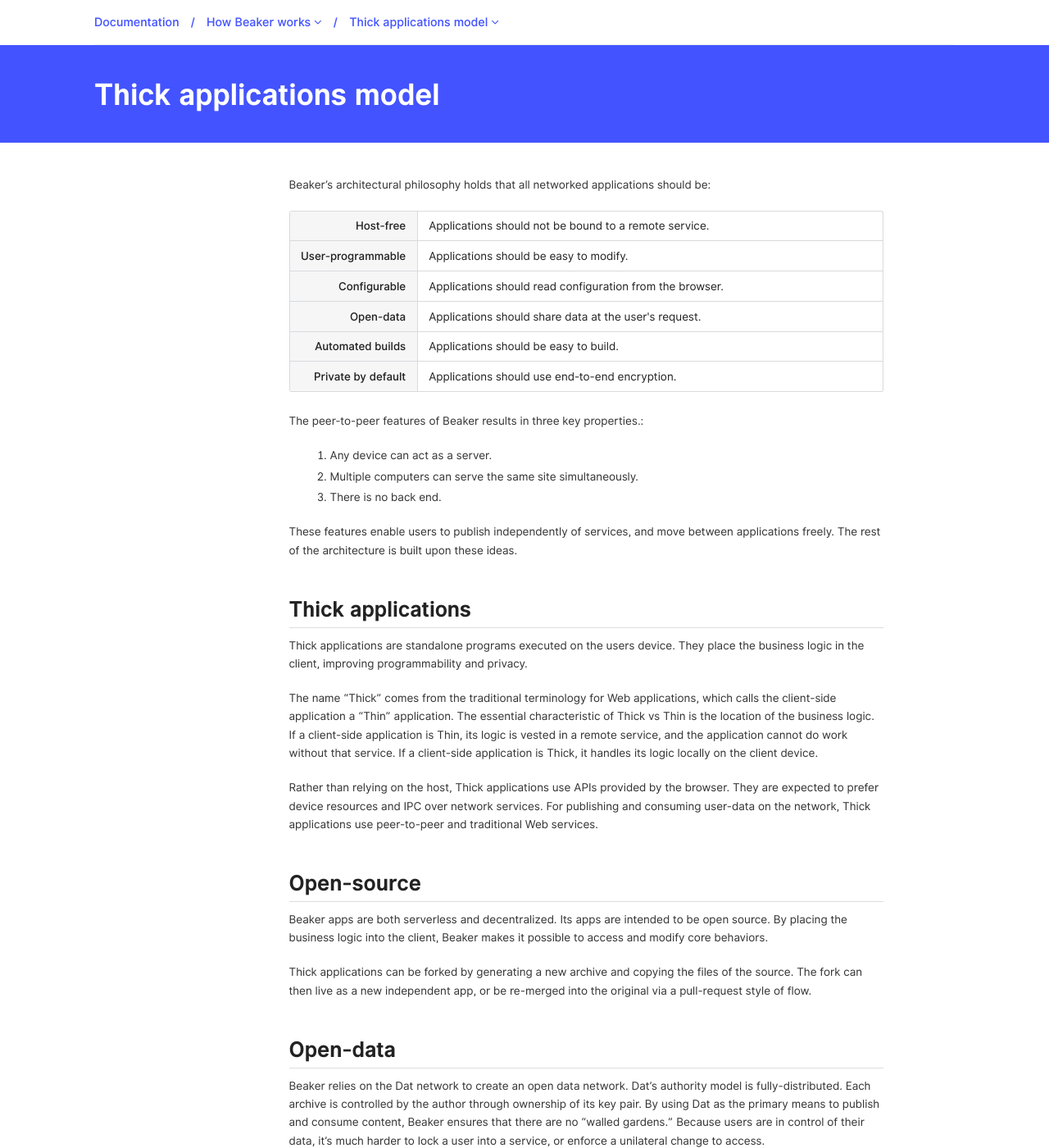
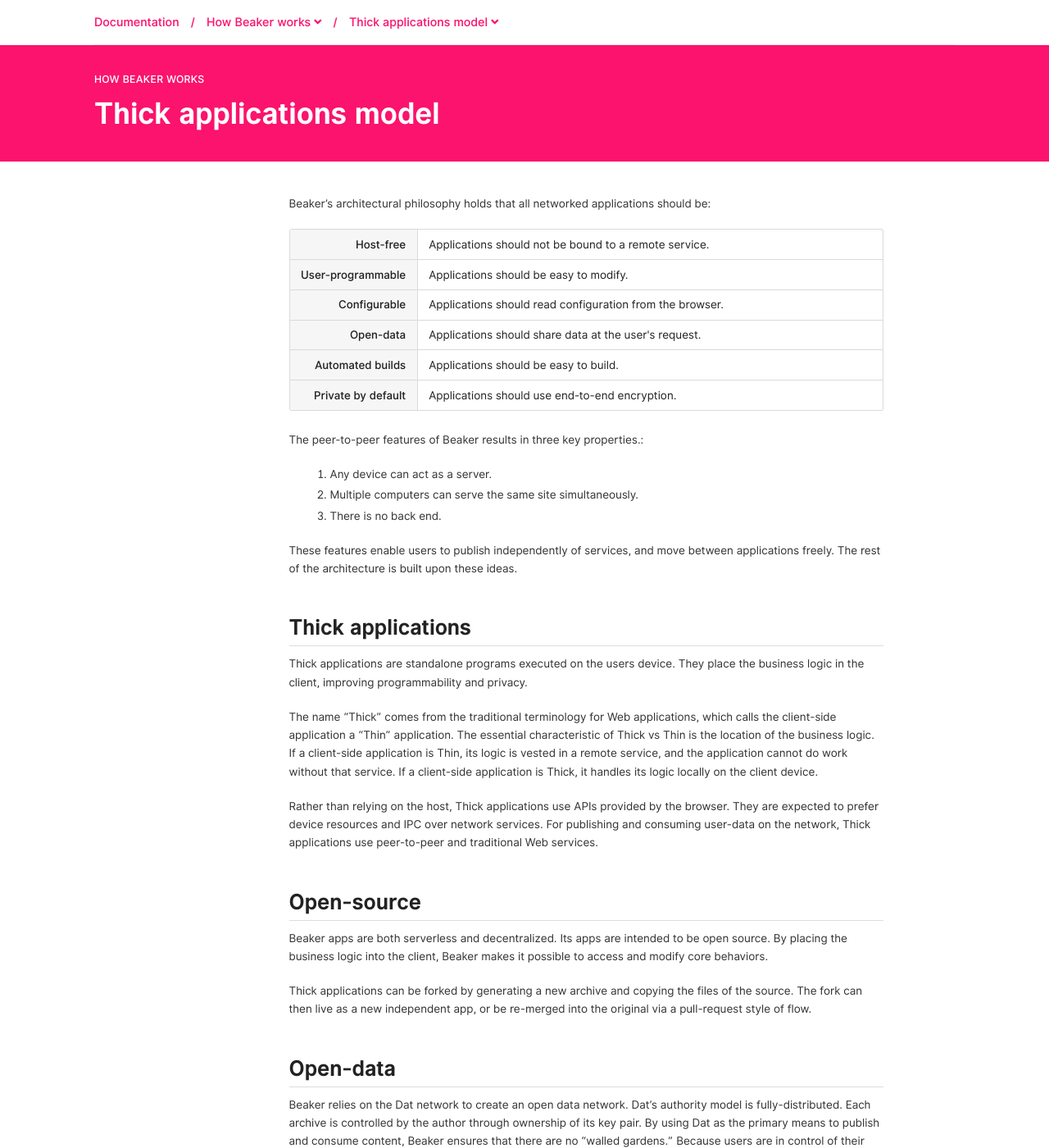
Before and after one commit to beakerbrowser/beakerbrowser.com, a Jekyll site: the page built from _docs/how-beaker-works/thick-applications.md, in a window 1280 px wide and 1400 px high. Shown: the whole window at 82% size. Built offline with Jekyll 4.4.1, drawn with Linux system fonts in a browser that asks for light colours.

Commit message:
Update meta title, descriptions, etc

```diff
--- a/_layouts/changelog.html
+++ b/_layouts/changelog.html
@@ -3,7 +3,7 @@
   <head>
     <meta charset="utf-8">
     <meta http-equiv="X-UA-Compatible" content="IE=edge,chrome=1">
-    <title>{{ page.title | default: "Beaker Browser" }}</title>
+    <title>Changelog - Beaker Browser</title>
     <meta name="viewport" content="width=device-width">
 
     <!-- SEO -->
@@ -19,8 +19,8 @@
     <meta name="twitter:card" content="summary_large_image">
     <meta name="twitter:site" content="@BeakerBrowser">
     <meta name="twitter:creator" content="@BeakerBrowser">
-    <meta name="og:title" content="Beaker | {{ page.title | default: "Peer-to-peer Web browser. No blockchain required." }}">
-    <meta name="og:description" content="{{ page.desc }}">
+    <meta name="og:title" content="Changelog - Beaker Browser">
+    <meta name="og:description" content="See what's new with the Beaker Browser">
     {% if page.thumb %}
       <meta name="og:image" content="{{ page.thumb }}">
     {% endif %}
--- a/_layouts/default.html
+++ b/_layouts/default.html
@@ -39,6 +39,10 @@
     {% endif %}
   </head>
   <body class="layout {{ page.sublayout }}">
+    <style>
+      body { page--color: #5543ff; }
+    </style>
+
     {% if page.header == "dark" %}
       {% include header-dark.html %}
     {% else %}
--- a/_layouts/doc.html
+++ b/_layouts/doc.html
@@ -3,16 +3,19 @@
   <head>
     <meta charset="utf-8">
     <meta http-equiv="X-UA-Compatible" content="IE=edge,chrome=1">
-    <title>{{ page.sectionTitle }} | {{ page.title }}</title>
+    {% if page.sectionTitle %}
+      <title>{{ page.sectionTitle }} - {{ page.title }}</title>
+    {% else %}
+      <title>{{ page.title }} - Beaker Browser</title>
+    {% endif %/}
     <meta name="viewport" content="width=device-width">
-    <link href="https://fonts.googleapis.com/css?family=Hind" rel="stylesheet">
 
     <!-- SEO -->
     {% include keywords.html %}
 
     <!-- Custom CSS -->
     <link rel="stylesheet" href="/css/main.css">
-    <link rel="stylesheet" href="/css/font-awesome.min.css">
+    <link rel="stylesheet" href="/css/font-awesome.css">
     <link rel="icon" href="/img/favicon.png">
 
     <!-- social woo woo -->
@@ -20,7 +23,7 @@
     {% if page.layout == 'post' %}
       <meta name="twitter:site" content="@BeakerBrowser" />
       <meta name="twitter:title" content="{{ page.title }}"/>
-      <meta name="twitter:description" content="{{ page.excerpt | markdownify | strip_html }}"/>
+      <meta name="twitter:description" content="{{ page.description }}"/>
       {% if page.image %}
         <meta name="twitter:card" content="summary_large_image">
         <meta name="twitter:image" content="https://beakerbrowser.com{{ page.image }}" />
@@ -32,46 +35,46 @@
       <meta name="twitter:card" content="summary_large_image">
       <meta name="twitter:site" content="@BeakerBrowser">
       <meta name="twitter:creator" content="@BeakerBrowser">
-      <meta name="og:title" content="Beaker | {{ page.title | default: "Peer-to-peer Web browser. No blockchain required." }}">
-      <meta name="og:description" content="{{ page.desc }}">
+      <meta name="og:title" content="{{ page.title | default: "Documentation - Beaker Browser" }}">
+      <meta name="og:description" content="{{ page.description }}">
       {% if page.thumb %}
         <meta name="og:image" content="{{ page.thumb }}">
       {% endif %}
     {% endif %}
 
     {% case page.section %}
-      {% when 'tutorials' %}
-        <style>body { --page-color: orange; }</style>
+      {% when 'guides' %}
+        <style>body { --page-color: #8D54F0; }</style>
       {% when 'webAPIs' %}
         <style>body { --page-color: #0eb370; }</style>
-      {% when 'troubleshooting' %}
-        <style>body { --page-color: green; }</style>
       {% when 'faq' %}
-        <style>body { --page-color: magenta; }</style>
+        <style>body { --page-color: rgb(255, 149, 0); }</style>
+      {% when 'howBeakerWorks' %}
+        <style>body { --page-color: #fb136d;}</style>
       {% else %}
         <style>body { --page-color: #4353ff; }</style>
     {% endcase %}
   </head>
 
   <body class="layout doc">
-    {% if page.sectionTitle == page.title %}
+    {% if page.section == 'faq' or page.section == 'tour' %}
+      {% include docs-breadcrumbs.html section=page.section %}
+      {% include docs-title-bar.html %}
+    {% elsif page.sectionTitle == page.title %}
       {% include header-light.html %}
       {% include docs-hero.html section=page.section page=page class=page.class %}
     {% else %}
       {% include docs-breadcrumbs.html section=page.section page=page class=page.class %}
-      <div class="title-bar">
-        <div class="container">
-          <h1>{{ page.title }}{% if page.experimental %} (lab){% endif %}</h1>
-        </div>
-      </div>
+      {% include docs-title-bar.html page=page %}
     {% endif %}
 
     <main class="docs {{ page.class }}">
       <div class="container content-container">
-      {% include docs-sidebar.html section=page.section page=page %}
+        {% include docs-sidebar.html section=page.section page=page %}
 
-      <div class="content">
-        {{ content }}
+        <div class="content">
+          {{ content }}
+        </div>
       </div>
     </main>
 
--- a/_layouts/home.html
+++ b/_layouts/home.html
@@ -39,6 +39,7 @@
     {% endif %}
   </head>
   <body class="layout {{ page.sublayout }}">
+    <style>body { --page-color: #5743ff; }</style>
     {% include header-light.html %}
 
     {{ content }}
```
Also changed, not shown: _layouts/docs-intro.html (+5 -5 lines), _layouts/install.html (+4 -3 lines), _layouts/snippets.html (+5 -6 lines).
